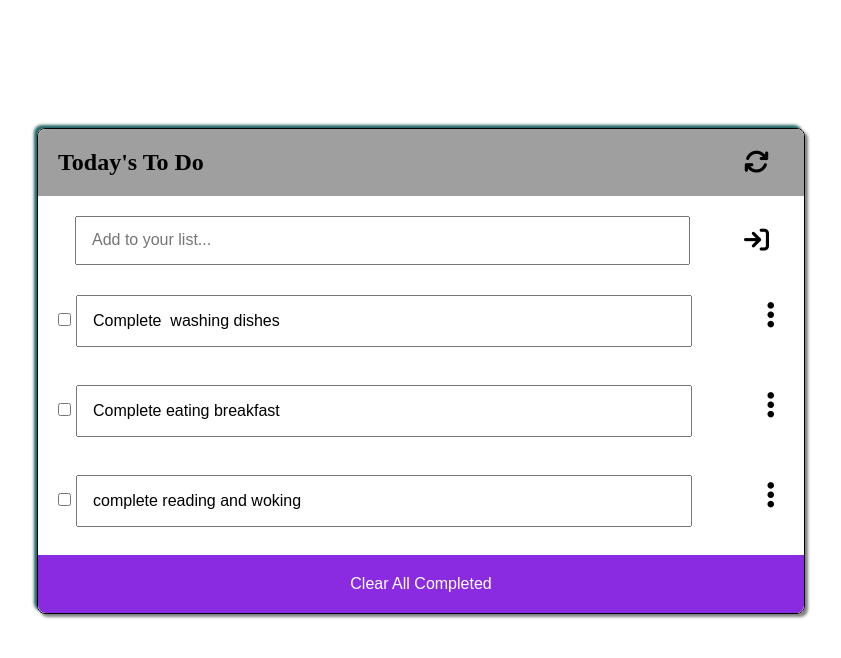
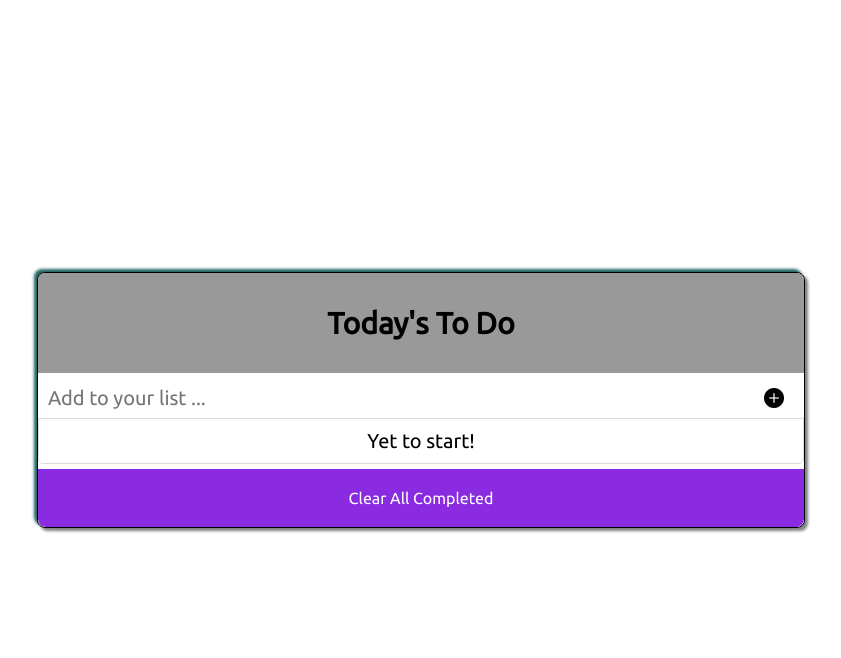
Before and after one commit to lugard1/toDo-list, a website built with webpack: page src/index.html in a window 1280 px wide. Shown: the whole page, without its empty margins (219-1060 px from the left). Built offline with nearby package versions, Linux system fonts and the light colour scheme.

Commit message:
Update packages, modules, index.html, js and style

```diff
--- a/src/index.html
+++ b/src/index.html
@@ -1,30 +1,39 @@
 <!DOCTYPE html>
 <html lang="en">
   <head>
-  <meta charset="UTF-8">
-  <meta name="viewport" content="width=device-width, initial-scale=1.0">
-  <script src="https://kit.fontawesome.com/7818daa723.js" crossorigin="anonymous"></script>
-
-  <title>To Do list</title>
+    <meta charset="UTF-8" />
+    <meta http-equiv="X-UA-Compatible" content="IE=edge" />
+    <meta name="viewport" content="width=device-width, initial-scale=1.0" />
+    <title>To Do List</title>
+    <link rel="stylesheet" href="https://cdn.jsdelivr.net/npm/bootstrap-icons@1.8.3/font/bootstrap-icons.css"/>
   </head>
   <body>
-  <main>
-    <div class="toDo-title">
+    <main class="container">
+      <header>
+        <div class="header">
           <h2>Today's To Do</h2>
-      <i class="fa-sharp fa-solid fa-arrows-rotate"></i>
         </div>
-
-    <div class="toDo-add">
-      <input class="addInput" type="text" name="add-list" placeholder="Add to your list...">
-      <i class="fa-solid fa-arrow-right-to-bracket"></i>
+        <div class="new-todo">
+          <form id="todoform">
+            <input type="text" name="newtodo" id="newtodo" placeholder="Add to your list ..." />
+            <button type="submit">
+              <i class="bi bi-plus-circle-fill"></i>
+            </button>
+          </form>
         </div>
-
-    <div class="toDo-list">
-
+      </header>
+      <div id="todos-list">
+        <!-- <div class="todo" id="0">
+          <i class="bi bi-circle"></i>
+          <i class="bi bi-check-circle-fill"></i>
+          <p class="">Go get milk.</p>
+          <i class="bi bi-pencil-square"></i>
+          <i class="bi bi-trash"></i>
+        </div> -->
       </div>
-
-    <div class="clearBtn">
-      <button type="reset" class="btn"><p>Clear All Completed</p></button>
+      <div class="notification"></div>
+      <div id="clear-btn">
+        <button class="btn">Clear All Completed</button>
       </div>
     </main>
 
--- a/src/index.js
+++ b/src/index.js
@@ -1,9 +1,4 @@
-import Dom from './modules/add.js';
-import taskArray from './modules/taskArray.js';
+import Display from './modules/functionality.js';
 import './style.css';
 
-document.querySelector('.toDo-list').innerHTML = `
-<ul class="display-list">
-${Dom.addDOM(taskArray)}
-</ul>
-`;
+Display();
--- a/src/modules/add.js
+++ /dev/null
@@ -1,18 +0,0 @@
-export default class Dom {
-  static addDOM(taskArray) {
-    const isChecked = (c) => {
-      if (c) {
-        return ' checked';
-      }
-      return '';
-    };
-    let taskArrayDOM = '';
-    taskArray.forEach((element) => {
-      taskArrayDOM += '<li><span><input class="checkbox" type="checkbox" name="taskArray"';
-      taskArrayDOM += isChecked(element.completed);
-      taskArrayDOM += `><input class="input" type="text" name="taskArrayi" value="${element.description}"></span>`;
-      taskArrayDOM += '<i class="fa-solid fa-ellipsis-vertical"></i></li><br>';
-    });
-    return taskArrayDOM;
-  }
-}
--- a/src/modules/functionality.js
+++ b/src/modules/functionality.js
@@ -0,0 +1,130 @@
+const Display = () => {
+  // SELECT ELEMENTS
+  const form = document.getElementById('todoform');
+  const todoInput = document.getElementById('newtodo');
+  const todosListEl = document.getElementById('todos-list');
+  // const notificationEl = document.querySelector('.notification');
+
+  // VARS
+  let todos = JSON.parse(localStorage.getItem('todos')) || [];
+  let EditTodoId = -1;
+
+  // 1st render
+  renderTodos();
+
+  // FORM SUBMIT
+  form.addEventListener('submit', (event) => {
+    event.preventDefault();
+
+    saveTodo();
+    renderTodos();
+    localStorage.setItem('todos', JSON.stringify(todos));
+  });
+
+  // SAVE TODO
+  let saveTodo = () => {
+    const todoValue = todoInput.value;
+
+    // check if the todo is empty
+    const isEmpty = todoValue === '';
+
+    // check for duplicate todos
+    const isDuplicate = todos.some((todo) => todo.value.toUpperCase() === todoValue.toUpperCase());
+
+    if (isEmpty) {
+      showNotification("Todo's input is empty");
+    } else if (isDuplicate) {
+      showNotification('Todo already exists!');
+    } else {
+      if (EditTodoId >= 0) {
+        todos = todos.map((todo, index) => ({
+          ...todo,
+          value: index === EditTodoId ? todoValue : todo.value,
+        }));
+        EditTodoId = -1;
+      } else {
+        todos.push({
+          value: todoValue,
+          checked: false,
+          color: `#${Math.floor(Math.random() * 16777215).toString(16)}`,
+        });
+      }
+
+      todoInput.value = '';
+    }
+  };
+
+  // RENDER TODOS
+  function renderTodos() {
+    if (todos.length === 0) {
+      todosListEl.innerHTML = '<p class="renderDesc">Yet to start!</p>';
+      return;
+    }
+
+    // CLEAR ELEMENT BEFORE A RE-RENDER
+    todosListEl.innerHTML = '';
+
+    // RENDER TODOS
+    todos.forEach((todo, index) => {
+      todosListEl.innerHTML += `
+    <div class="todo" id=${index}>
+      <i
+        class="bi ${todo.checked ? 'bi-check-circle-fill' : 'bi-circle'}"
+        style="color : ${todo.color}"
+        data-action="check"
+      ></i>
+      <p class="${todo.checked ? 'checked' : ''}" data-action="check">${todo.value}</p>
+      <i class="bi bi-pencil-square" data-action="edit"></i>
+      <i class="bi bi-trash" data-action="delete"></i>
+    </div>
+    `;
+    });
+  }
+
+  // CLICK EVENT LISTENER FOR ALL THE TODOS
+  todosListEl.addEventListener('click', (event) => {
+    const { target } = event;
+    const parentElement = target.parentNode;
+
+    if (parentElement.className !== 'todo') return;
+
+    // t o d o id
+    const todo = parentElement;
+    const todoId = Number(todo.id);
+
+    // target action
+    const { action } = target.dataset;
+    action === 'check' && checkTodo(todoId);
+    action === 'edit' && editTodo(todoId);
+    action === 'delete' && deleteTodo(todoId);
+  });
+
+  // CHECK A TODO
+  let checkTodo = (todoId) => {
+    todos = todos.map((todo, index) => ({
+      ...todo,
+      checked: index === todoId ? !todo.checked : todo.checked,
+    }));
+
+    renderTodos();
+    localStorage.setItem('todos', JSON.stringify(todos));
+  };
+
+  // EDIT A TODO
+  let editTodo = (todoId) => {
+    todoInput.value = todos[todoId].value;
+    EditTodoId = todoId;
+  };
+
+  // DELETE TODO
+  let deleteTodo = (todoId) => {
+    todos = todos.filter((todo, index) => index !== todoId);
+    EditTodoId = -1;
+
+    // re-render
+    renderTodos();
+    localStorage.setItem('todos', JSON.stringify(todos));
+  };
+};
+
+export default Display();
--- a/src/modules/taskArray.js
+++ /dev/null
@@ -1,19 +0,0 @@
-const taskArray = [
-  {
-    description: 'Complete  washing dishes',
-    completed: false,
-    index: 0,
-  },
-  {
-    description: 'Complete eating breakfast',
-    completed: false,
-    index: 1,
-  },
-  {
-    description: 'complete reading and woking ',
-    completed: false,
-    index: 2,
-  },
-];
-
-export default taskArray;
--- a/src/style.css
+++ b/src/style.css
@@ -1,11 +1,28 @@
-@import url('https://fonts.googleapis.com/css2?family=Lato:wght@100;300;400;700;900&family=Playfair+Display&family=Poppins:wght@200;300;400;500;700&display=swap');
+@import url('https://fonts.googleapis.com/css2?family=Ubuntu&display=swap');
 
 * {
+  padding: 0;
   margin: 0;
-  padding: 0;
+  box-sizing: border-box;
+  font-family: 'Ubuntu', monospace;
 }
 
-main {
+html {
+  font-size: 20px;
+}
+
+body {
+  width: 100vw;
+  height: 100vh;
+  display: flex;
+  align-items: center;
+  justify-content: center;
+}
+
+.container {
+  background-color: #fff;
+  position: relative;
+  overflow: hidden;
   width: 60%;
   margin: 8em auto;
   border: 1px solid #000;
@@ -14,84 +31,116 @@ main {
   box-shadow: 3px 3px 3px gray, -3px -3px 3px rgb(34, 100, 100);
 }
 
-.toDo-title {
+header {
+  width: 100%;
+  height: 7em;
+  background-size: cover;
+  border-radius: 5px 5px 0 0;
+  background-color: rgba(128, 128, 128, 0.8);
+}
+
+.header {
+  width: 100%;
+  height: 100px;
   display: flex;
   align-items: center;
-  justify-content: space-between;
-  padding: 20px;
-  background-color: rgba(128, 128, 128, 0.756);
-  border-radius: 8px 8px 0 0;
+  justify-content: center;
+  color: #000;
 }
 
-.fa-arrows-rotate {
-  font-size: 25px;
-  padding-right: 15px;
+.new-todo {
+  width: 100%;
+  height: 50px;
+  padding: 0.25rem 0;
+  background-color: #fff;
 }
 
-.addInput {
-  width: 80%;
-  padding: 15px;
-  margin-left: 17px;
-}
-
-.display-list {
-  justify-content: space-between;
+.new-todo form {
+  display: flex;
   align-items: center;
 }
 
-.fa-ellipsis-vertical {
-  padding-left: 65px;
-  font-size: 30px;
+.new-todo form input {
+  flex: 1;
+  height: 40px;
+  background-color: #fff;
+  border: none;
+  border-right: 0;
+  outline: transparent;
+  padding-left: 0.5rem;
+  font-size: 1rem;
+  color: #000;
 }
 
-.checkbox {
-  margin-left: 10px;
-  padding: 15px;
+.new-todo form button {
+  width: 60px;
+  height: 40px;
+  font-size: 1rem;
+  background-color: transparent;
+  color: #000;
+  border: none;
+  border-left: 0;
+  cursor: pointer;
 }
 
-.input {
-  width: 78%;
-  padding: 15px;
-  margin-left: 5px;
-  font-size: 16px;
+.new-todo form button:hover {
+  text-shadow: 1px 1px 20px rgba(0, 0, 0, 0.8);
 }
 
-.fa-arrow-right-to-bracket {
-  font-size: 25px;
-  padding-right: 15px;
+#todos-list {
+  background-color: #fff;
+  margin: 5px auto;
+  padding: 0.5rem;
+  border: 1px solid rgb(219, 219, 219);
+  border-radius: 0 0 5px 5px;
 }
 
-.toDo-add {
+#todos-list .todo {
   display: flex;
   align-items: center;
-  justify-content: space-between;
-  padding: 20px;
+  padding: 0.75rem 0.5rem;
+  border-radius: 5px;
 }
 
-.arrow-back-circle {
-  font-size: 30px;
+#todos-list .todo:hover {
+  background-color: rgba(0, 0, 0, 0.1);
 }
 
-li {
-  list-style: none;
-  padding: 10px;
+#todos-list .todo * {
+  cursor: pointer;
+  margin-right: 0.5rem;
 }
 
-.toDo-list {
-  justify-content: space-between;
-  align-items: center;
+#todos-list .todo i {
+  font-size: 0.9rem;
 }
 
-span {
-  padding-right: 10px;
+#todos-list .todo p {
+  flex: 1;
+  word-break: break-all;
 }
 
-::placeholder {
-  font-size: 16px;
+.checked {
+  text-decoration: line-through;
+  color: grey;
 }
 
-.clearBtn {
+#todos-list .todo .bi-pencil-square {
+  color: rgb(31, 177, 48);
+}
+
+#todos-list .todo .bi-trash {
+  color: rgb(236, 82, 82);
+  margin: 0;
+}
+
+.renderDesc {
+  text-align: center;
+}
+
+#clearBtn {
   width: 100%;
+  margin: auto;
 }
 
 .btn {
```
Also changed, not shown: .eslintrc.json, dist/index.html, dist/main.bundle.js, dist/runtime.bundle.js. Lines whose indentation alone changed are shown as unchanged.
